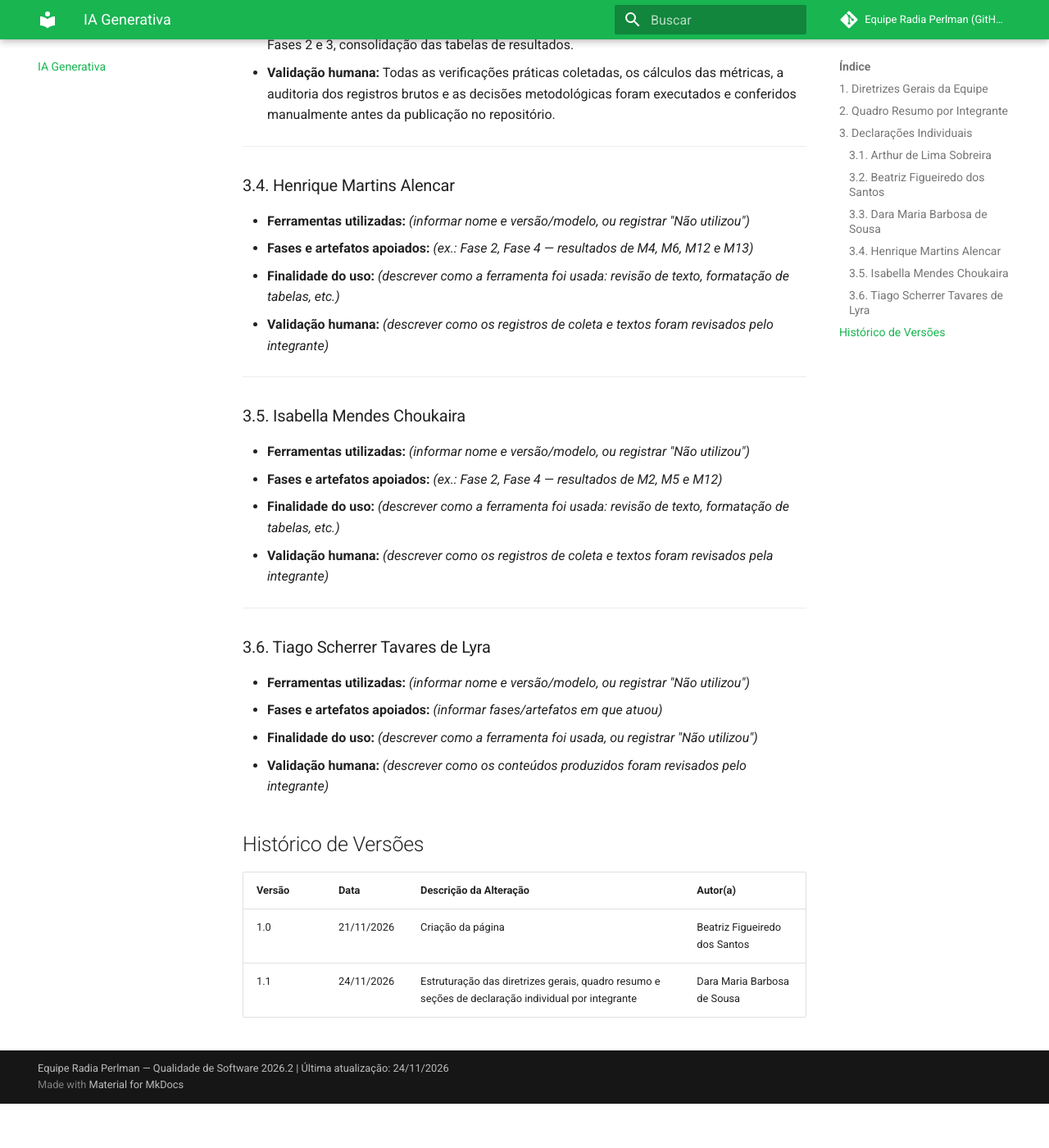
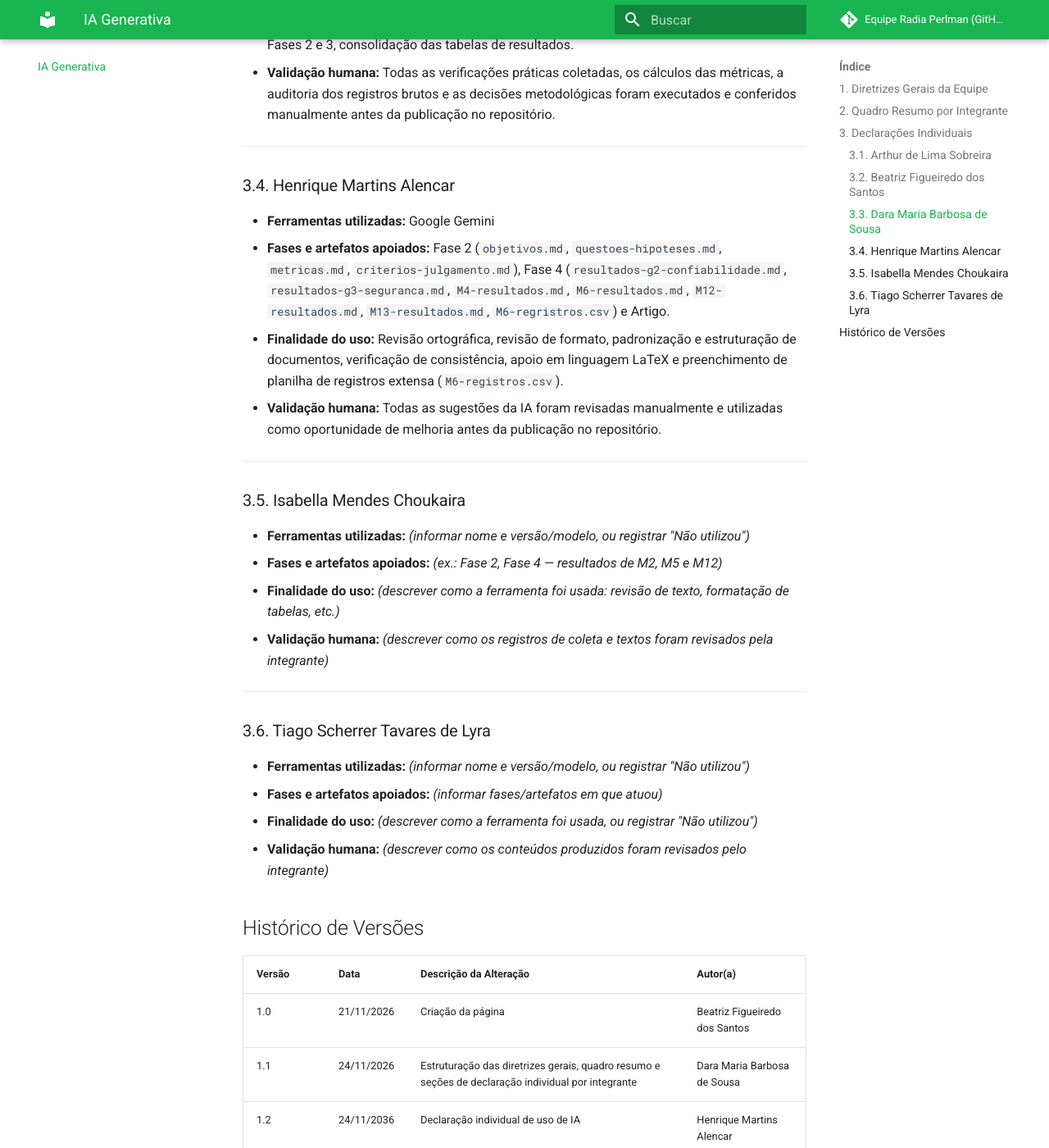
Before and after one commit to FCTE-Qualidade-de-Software-1/2026-2_T02_RADIA_PERLMAN, an MkDocs documentation site: the page built from docs/ia-generativa.md, in a window 1280 px wide and 1400 px high, scrolled down 2362 px. Shown: the whole window at 82% size. Built offline with MkDocs 1.6.1 and Material for MkDocs 9.7.7, drawn with Linux system fonts in a browser that asks for light colours; comment, search, counter and statistics services are not loaded; before the commit the page ends 3708 px from its top, so only the background shows below that; some of the changed text lies outside the part shown.

Commit message:
docs: declaração de uso de ia

```diff
--- a/docs/ia-generativa.md
+++ b/docs/ia-generativa.md
@@ -17,7 +17,7 @@ O uso de ferramentas de IA generativa neste projeto seguiu princípios de integr
 | **Arthur de Lima Sobreira** | *A preencher* | *A preencher* | *A preencher* |
 | **Beatriz Figueiredo dos Santos** | *A preencher* | *A preencher* | *A preencher* |
 | **Dara Maria Barbosa de Sousa** | Google Gemini | Revisão textual, padronização Markdown/Mermaid, verificação de consistência entre fases e apoio na consolidação de relatórios e Git | Fases 1, 2, 3, 4 e MkDocs |
-| **Henrique Martins Alencar** | *A preencher* | *A preencher* | *A preencher* |
+| **Henrique Martins Alencar** | Google Gemini | Revisão textual, padronização, organização, apoio no LaTeX e apoio no registro de resultados. | Fases 2, 4 e Artigo |
 | **Isabella Mendes Choukaira** | *A preencher* | *A preencher* | *A preencher* |
 | **Tiago Scherrer Tavares de Lyra** | *A preencher* | *A preencher* | *A preencher* |
 
@@ -52,10 +52,10 @@ O uso de ferramentas de IA generativa neste projeto seguiu princípios de integr
 
 ### 3.4. Henrique Martins Alencar
 
-* **Ferramentas utilizadas:** *(informar nome e versão/modelo, ou registrar "Não utilizou")*
-* **Fases e artefatos apoiados:** *(ex.: Fase 2, Fase 4 — resultados de M4, M6, M12 e M13)*
-* **Finalidade do uso:** *(descrever como a ferramenta foi usada: revisão de texto, formatação de tabelas, etc.)*
-* **Validação humana:** *(descrever como os registros de coleta e textos foram revisados pelo integrante)*
+* **Ferramentas utilizadas:** Google Gemini
+* **Fases e artefatos apoiados:** Fase 2 (`objetivos.md`, `questoes-hipoteses.md`, `metricas.md`, `criterios-julgamento.md`), Fase 4 (`resultados-g2-confiabilidade.md`, `resultados-g3-seguranca.md`, `M4-resultados.md`, `M6-resultados.md`, `M12-resultados.md`, `M13-resultados.md`, `M6-regristros.csv`) e Artigo.
+* **Finalidade do uso:** Revisão ortográfica, revisão de formato, padronização e estruturação de documentos, verificação de consistência, apoio em linguagem LaTeX e preenchimento de planilha de registros extensa (`M6-registros.csv`).
+* **Validação humana:** Todas as sugestões da IA foram revisadas manualmente e utilizadas como oportunidade de melhoria antes da publicação no repositório.
 
 ---
 
@@ -81,3 +81,4 @@ O uso de ferramentas de IA generativa neste projeto seguiu princípios de integr
 |---|---|---|---|
 | 1.0 | 21/11/2026 | Criação da página | Beatriz Figueiredo dos Santos |
 | 1.1 | 24/11/2026 | Estruturação das diretrizes gerais, quadro resumo e seções de declaração individual por integrante | Dara Maria Barbosa de Sousa |
+| 1.2 | 24/11/2036 | Declaração individual de uso de IA | Henrique Martins Alencar |
```
